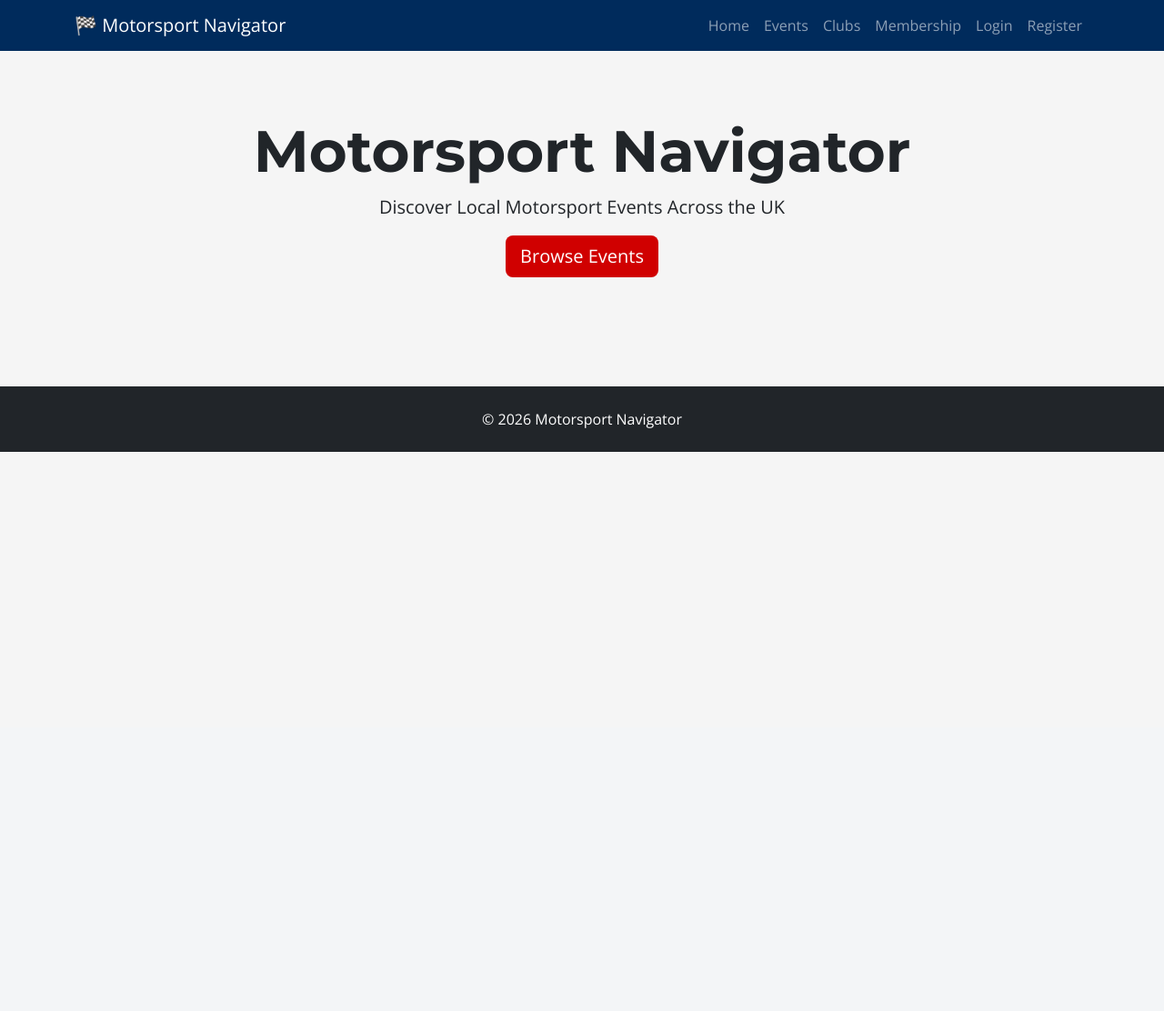
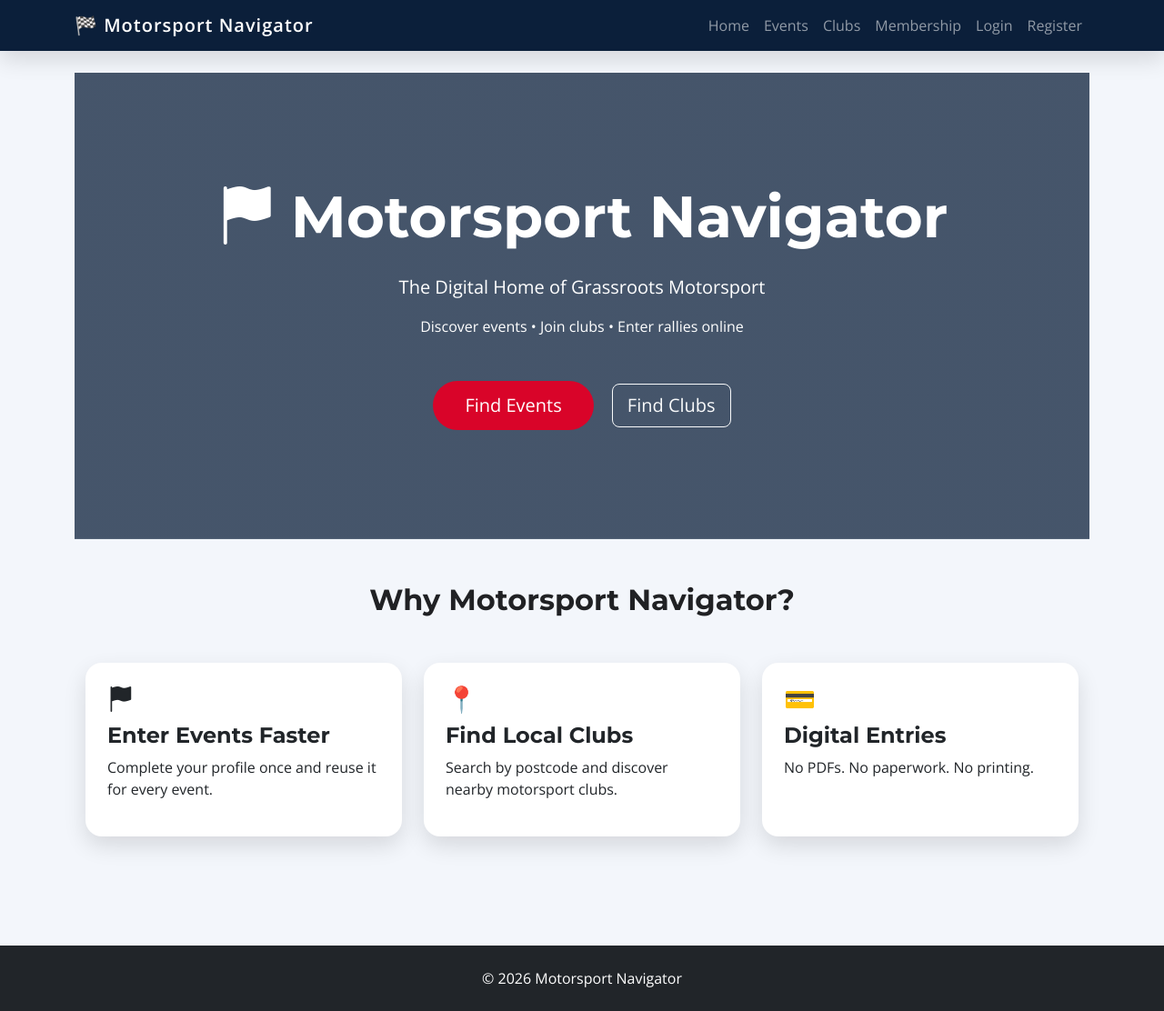
Before and after one commit to RoyCuthbert/motorsport-navigator, a Django app: page / in a window 1280 px wide. Shown: the whole page at 91% size. Before the commit the page ends 497 px from the top, so only its background shows below. Run offline with Django 5.2, Linux system fonts and the light colour scheme.

Commit message:
Changing emojis into icons from bootstrap along with adding card titles

```diff
--- a/core/templates/core/home.html
+++ b/core/templates/core/home.html
@@ -1,23 +1,119 @@
 {% extends "base.html" %}
-
-{% block title %}Home{% endblock %}
 
 {% block content %}
 
-<div class="text-center py-5">
+<section class="hero">
 
-    <h1 class="display-3 fw-bold">
-        Motorsport Navigator
-    </h1>
+<div class="container text-center">
 
-    <p class="lead">
-        Discover Local Motorsport Events Across the UK
-    </p>
+<h1>
 
-    <a href="#" class="btn btn-danger btn-lg">
-        Browse Events
-    </a>
+<i class="bi bi-flag-fill"></i> Motorsport Navigator
+
+</h1>
+
+<p class="lead mt-4">
+
+The Digital Home of Grassroots Motorsport
+
+</p>
+
+<p>
+
+Discover events • Join clubs • Enter rallies online
+
+</p>
+
+<div class="mt-5">
+
+<a href="#" class="btn btn-primary btn-lg">
+
+Find Events
+
+</a>
+
+<a href="#" class="btn btn-outline-light btn-lg ms-3">
+
+Find Clubs
+
+</a>
 
 </div>
 
+</div>
+
+</section>
+
+<section class="container py-5">
+
+<h2 class="section-title text-center">
+
+Why Motorsport Navigator?
+
+</h2>
+
+<div class="row">
+
+<div class="col-md-4">
+
+<div class="card p-4 h-100">
+
+<h3><i class="bi bi-flag-fill"></i></h3>
+
+<h4>Enter Events Faster</h4>
+
+<p>
+
+Complete your profile once and reuse it for every event.
+
+</p>
+
+</div>
+
+</div>
+
+<div class="col-md-4">
+
+<div class="card p-4 h-100">
+
+<h3>📍</h3>
+
+<h4>Find Local Clubs</h4>
+
+<p>
+
+Search by postcode and discover nearby motorsport clubs.
+
+</p>
+
+</div>
+
+</div>
+
+<div class="col-md-4">
+
+<div class="card p-4 h-100">
+
+<h3>💳</h3>
+
+<h4>Digital Entries</h4>
+
+<p>
+
+No PDFs.
+
+No paperwork.
+
+No printing.
+
+</p>
+
+</div>
+
+</div>
+
+</div>
+
+</section>
+
 {% endblock %}
--- a/static/css/style.css
+++ b/static/css/style.css
@@ -1,21 +1,111 @@
 body{
-    font-family: 'Open Sans', sans-serif;
-    background:#f5f5f5;
+
+    font-family:'Open Sans',sans-serif;
+
+    background:#f3f6fb;
+
+    color:var(--dark);
+
 }
 
 h1,h2,h3,h4,h5{
+
     font-family:'Montserrat',sans-serif;
+
+    font-weight:700;
+
 }
 
 .navbar{
-    background:#002b5c !important;
+
+    background:var(--primary)!important;
+
+    box-shadow:var(--shadow);
+
 }
 
-.btn-danger{
-    background:#d00000;
+.navbar-brand{
+
+    font-weight:700;
+
+    letter-spacing:1px;
+
+}
+
+.hero{
+
+    padding:120px 0;
+
+    background:linear-gradient(rgba(11,31,58,.75),
+               rgba(11,31,58,.75)),
+               url("/static/images/hero.jpg");
+
+    background-size:cover;
+
+    background-position:center;
+
+    color:white;
+
+}
+
+.hero h1{
+
+    font-size:4rem;
+
+    font-weight:800;
+
+}
+
+.btn-primary{
+
+    background:var(--secondary);
+
     border:none;
+
+    border-radius:50px;
+
+    padding:12px 35px;
+
+    transition:.3s;
+
+}
+
+.btn-primary:hover{
+
+    transform:translateY(-3px);
+
+}
+
+.card{
+
+    border:none;
+
+    border-radius:var(--radius);
+
+    box-shadow:var(--shadow);
+
+    transition:.3s;
+
+}
+
+.card:hover{
+
+    transform:translateY(-8px);
+
+}
+
+.section-title{
+
+    font-weight:800;
+
+    margin-bottom:50px;
+
 }
 
 footer{
-    background:#002b5c !important;
+
+    background:var(--primary);
+
+    color:white;
+
 }
--- /dev/null
+++ b/static/css/variables.css
@@ -0,0 +1,18 @@
+:root{
+
+    --primary:#0B1F3A;
+    --secondary:#D90429;
+    --accent:#FFC300;
+
+    --light:#F8F9FA;
+    --white:#FFFFFF;
+
+    --dark:#202124;
+
+    --success:#198754;
+
+    --shadow:0 10px 25px rgba(0,0,0,.12);
+
+    --radius:18px;
+
+}
--- a/templates/base.html
+++ b/templates/base.html
@@ -8,11 +8,13 @@
 
     <!-- Bootstrap -->
     <link href="https://cdn.jsdelivr.net/npm/bootstrap@5.3.3/dist/css/bootstrap.min.css" rel="stylesheet">
+    <link rel="stylesheet" href="https://cdn.jsdelivr.net/npm/bootstrap-icons@1.11.3/font/bootstrap-icons.min.css">
 
     <!-- Google Fonts -->
     <link href="https://fonts.googleapis.com/css2?family=Montserrat:wght@500;700&family=Open+Sans:wght@400;600&display=swap" rel="stylesheet">
 
     <!-- Custom CSS -->
+    <link rel="stylesheet" href="{% static 'css/variables.css' %}">
     <link rel="stylesheet" href="{% static 'css/style.css' %}">
 </head>
 
--- a/templates/dashboard/dashboard.html
+++ b/templates/dashboard/dashboard.html
@@ -18,11 +18,11 @@
 
                 <div class="card-body">
 
-                    <h4>🏁 Driver Profile</h4>
+                    <h4><i class="bi bi-flag-fill"></i> Driver Profile</h4>
 
                     <p>Create and manage your driver details.</p>
 
-                    <a href="#" class="btn btn-primary">
+                    <a href="{% url 'accounts:profile' %}" class="btn btn-primary">
                         Manage Profile
                     </a>
 
@@ -38,7 +38,7 @@
 
                 <div class="card-body">
 
-                    <h4>🚗 Co Drivers</h4>
+                    <h4><i class="bi bi-car-front-fill"></i> Co Drivers</h4>
 
                     <p>Add up to five navigators.</p>
 
```
Also changed, not shown: static/images/favicon.ico (added).
